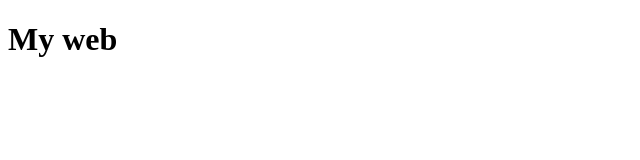
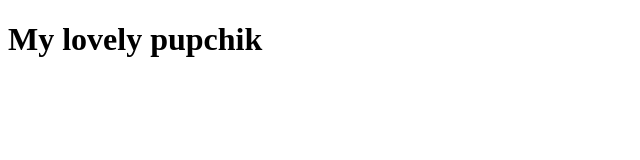
Before and after one commit to galenwood/galenwood.github.io, a plain HTML site: page index.html in a window 1280 px wide. Shown: the whole page, without its empty margins (0-640 px from the left). Drawn offline with Linux system fonts and the light colour scheme.

Commit message:
SEcond change

```diff
--- a/index.html
+++ b/index.html
@@ -2,9 +2,9 @@
 
 <html lang="en">
     <head>
-        <title>GIT HUB PAGe</title>
+        <title>For pupchik</title>
     </head>
     <body>
-        <h1>My web</h1>
+        <h1>My lovely pupchik</h1>
     </body>
 </html>
```
